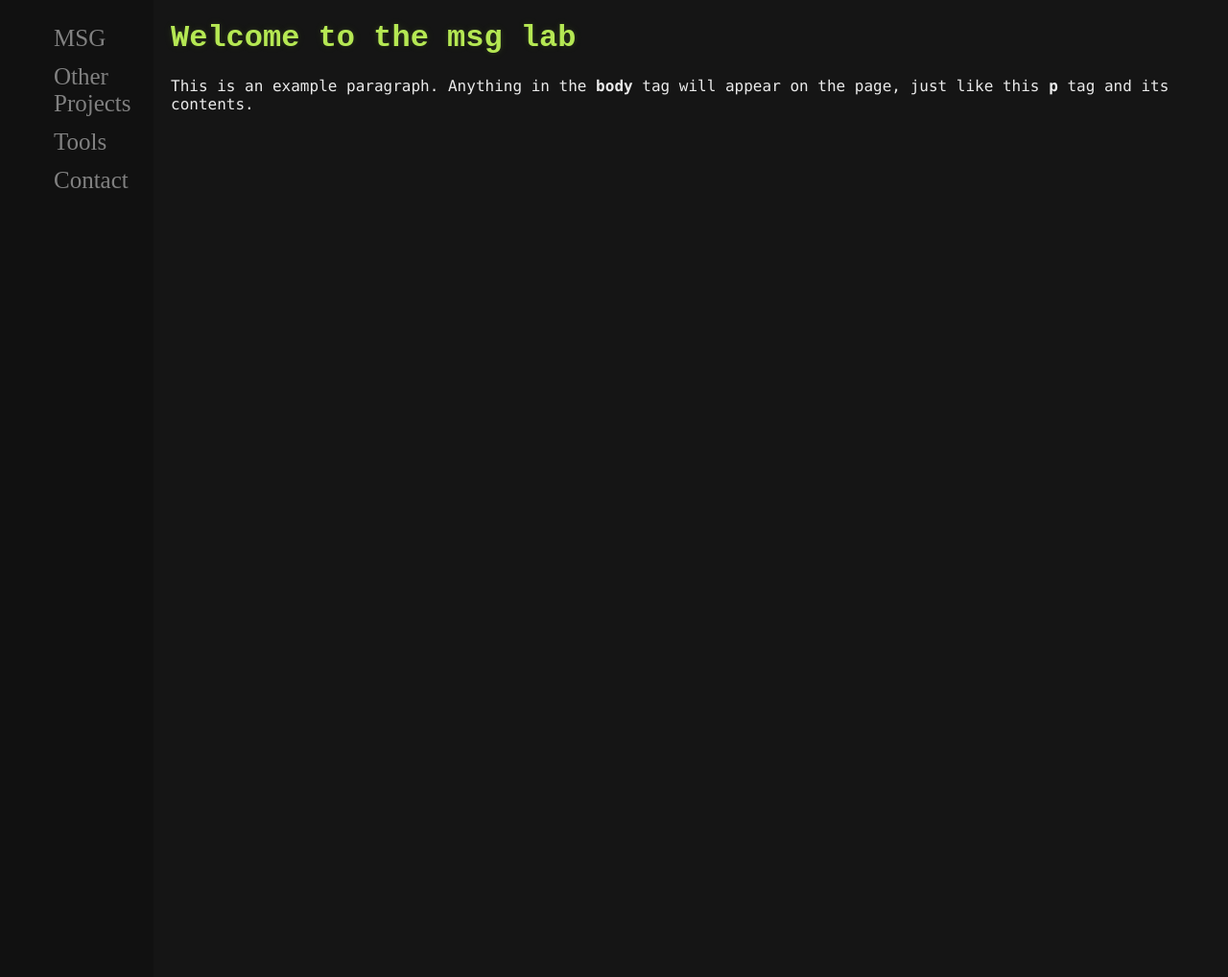
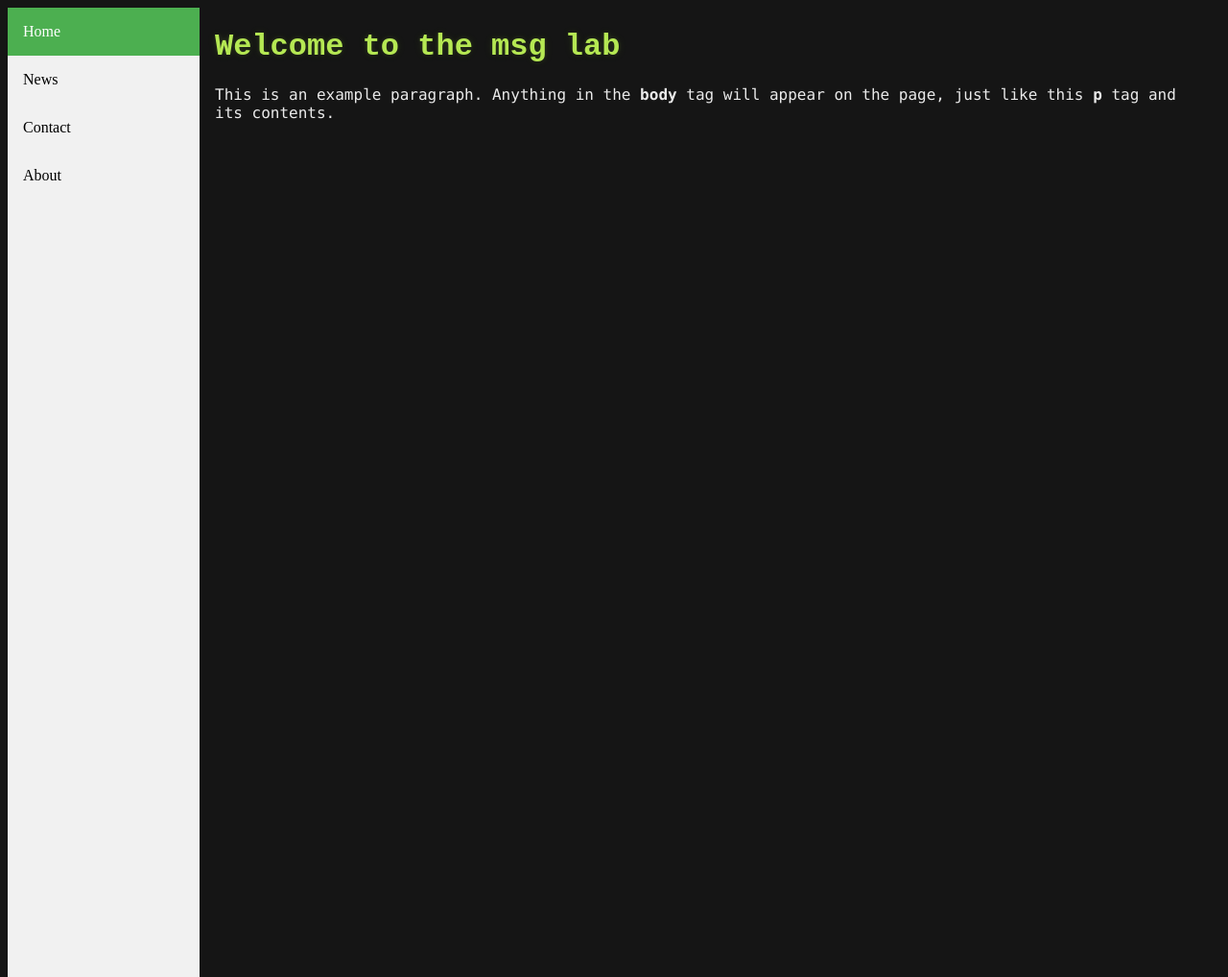
Before and after one commit to msglab/msglab, a Jekyll site: the page index.html, which Jekyll copies as it is, in a window 1280 px wide and 1018 px high. Shown: the whole window at 96% size. Built offline with Jekyll 4.4.1, drawn with Linux system fonts in a browser that asks for light colours.

Commit message:
test sidebar

```diff
--- a/assets/css/style.css
+++ b/assets/css/style.css
@@ -11,64 +11,59 @@ body {
     color: #eaeaea;
   }
 
-   /* The sidebar menu */
-.sidenav {
-    height: 100%; /* Full-height: remove this if you want "auto" height */
-    width: 160px; /* Set the width of the sidebar */
-    position: fixed; /* Fixed Sidebar (stay in place on scroll) */
-    z-index: 1; /* Stay on top */
-    top: 0; /* Stay at the top */
-    left: 0;
-    background-color: #111; /* Black */
-    overflow-x: hidden; /* Disable horizontal scroll */
-    padding-top: 20px;
+ /* The side navigation menu */
+ .sidebar {
+  margin: 0;
+  padding: 0;
+  width: 200px;
+  background-color: #f1f1f1;
+  position: fixed;
+  height: 100%;
+  overflow: auto;
 }
 
-  /* The navigation menu links */
-  .sidenav a {
-    padding: 6px 8px 6px 16px;
-    text-decoration: none;
-    font-size: 25px;
-    color: #818181;
+/* Sidebar links */
+.sidebar a {
   display: block;
-  }
-
-  /* When you mouse over the navigation links, change their color */
-  .sidenav a:hover {
-    color: #f1f1f1;
-  }
-
-  /* Style page content */
-  .main {
-    margin-left: 160px; /* Same as the width of the sidebar */
-    padding: 0px 10px;
-  }
-
-  /* On smaller screens, where height is less than 450px, change the style of the sidebar (less padding and a smaller font size) */
-  @media screen and (max-height: 450px) {
-    .sidenav {padding-top: 15px;}
-    .sidenav a {font-size: 18px;}
-  }
-  /* remove bullets and margins */
-  ul {
-    list-style-type: none;
-    margin: 0;
-    padding: -30;
-  }
-
-  li a {
-    display: block;
-    color: #000;
-    padding: 8px 16px;
+  color: black;
+  padding: 16px;
   text-decoration: none;
 }
 
-  li a.active {
+/* Active/current link */
+.sidebar a.active {
   background-color: #4CAF50;
   color: white;
 }
 
-  li a:hover:not(.active) {
+/* Links on mouse-over */
+.sidebar a:hover:not(.active) {
   background-color: #555;
   color: white;
 }
+
+/* Page content. The value of the margin-left property should match the value of the sidebar's width property */
+div.content {
+  margin-left: 200px;
+  padding: 1px 16px;
+  height: 1000px;
+}
+
+/* On screens that are less than 700px wide, make the sidebar into a topbar */
+@media screen and (max-width: 700px) {
+  .sidebar {
+    width: 100%;
+    height: auto;
+    position: relative;
+  }
+  .sidebar a {float: left;}
+  div.content {margin-left: 0;}
+}
+
+/* On screens that are less than 400px, display the bar vertically, instead of horizontally */
+@media screen and (max-width: 400px) {
+  .sidebar a {
+    text-align: center;
+    float: none;
+  }
+}
--- a/index.html
+++ b/index.html
@@ -6,18 +6,16 @@
 
 <body>
 <html>
-  <!-- Side navigation -->
-  <div class="sidenav">
-    <ul>
-      <li><a href="msg.html">MSG</a></li>
-      <li><a href="#">Other Projects</a></li>
-      <li><a href="#">Tools</a></li>
-      <li><a href="#">Contact</a></li>
-    </ul>
+<!-- The sidebar -->
+  <div class="sidebar">
+    <a class="active" href="#home">Home</a>
+    <a href="#news">News</a>
+    <a href="#contact">Contact</a>
+    <a href="#about">About</a>
   </div>
 
   <!-- Page content -->
-  <div class="main">
+  <div class="content">
     <head>
       <title>msg lab</title>
     </head>
```
Also changed, not shown: msg.js (+28 -0 lines). Lines whose indentation alone changed are shown as unchanged.
